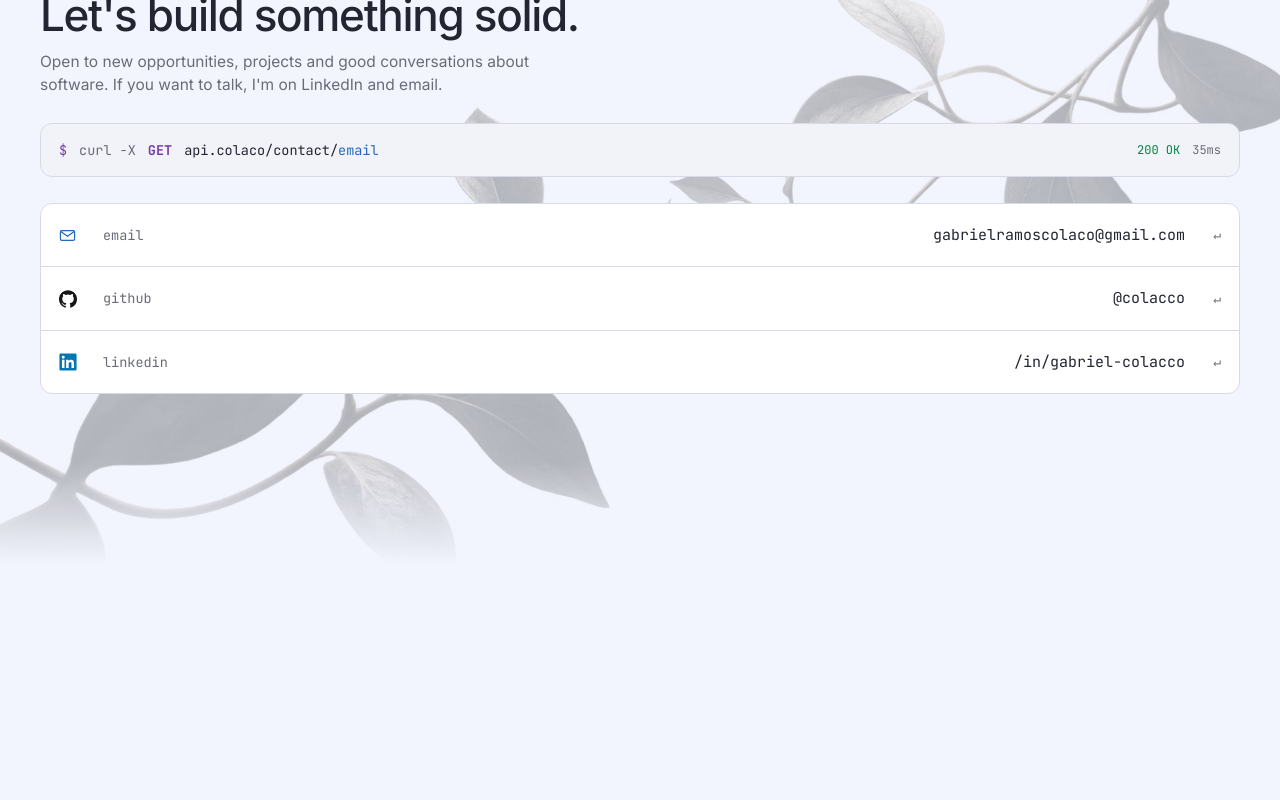
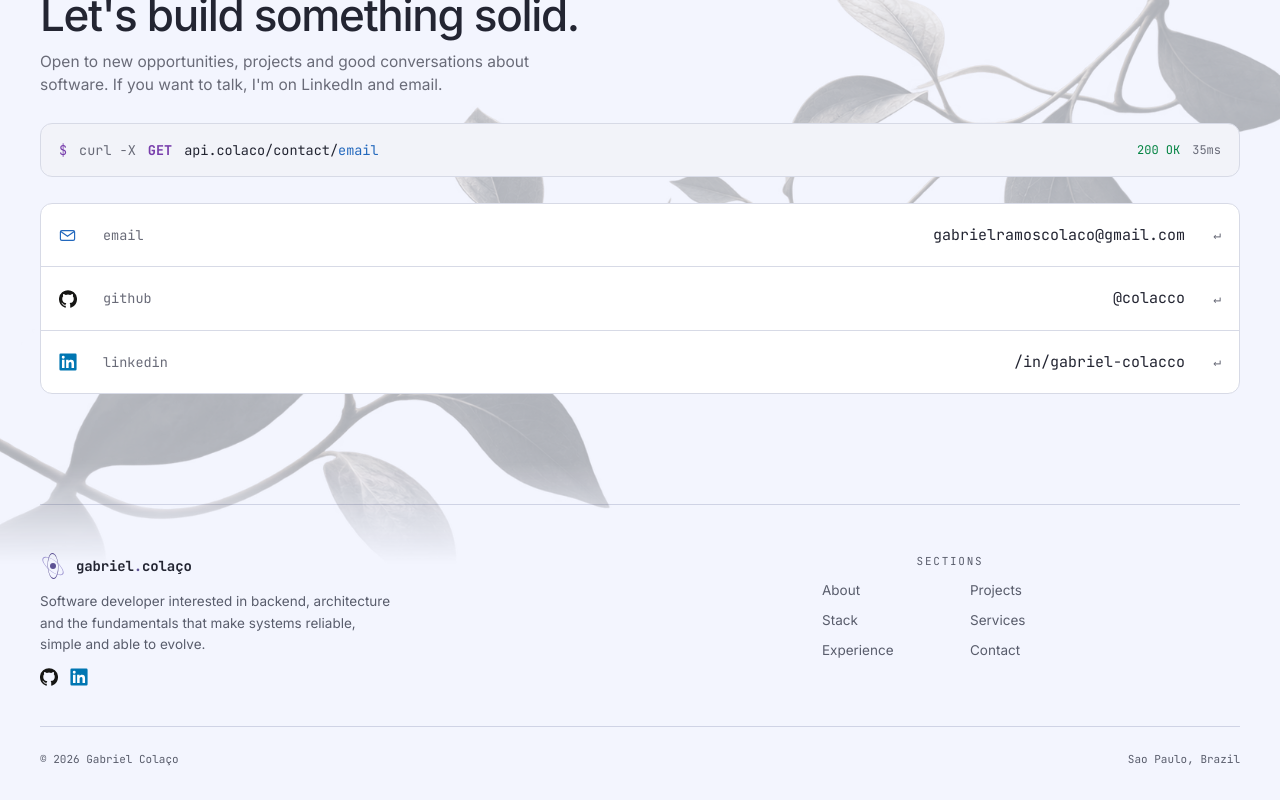
Before and after one commit to colacco/personal-portfolio, a React (Vite) app: page / in a window 1280 px wide. Shown: the part 4790-5590 px from the top of the page. Before the commit the page ends 5354 px from the top, so only its background shows below. Built offline with nearby package versions, Linux system fonts and the light colour scheme.

Commit message:
feat(footer): add footer with navigation and social links

```diff
--- a/src/App.tsx
+++ b/src/App.tsx
@@ -11,6 +11,7 @@ import { Stack } from './sections/Stack'
 import { Services } from './sections/Services'
 import { Experience } from './sections/Experience'
 import { Contact } from './sections/Contact'
+import { Footer } from './sections/Footer'
 
 function HomePage() {
   const [projectModalOpen, setProjectModalOpen] = useState(false)
@@ -29,6 +30,7 @@ function HomePage() {
         <Services />
         <Experience />
         <Contact />
+        <Footer />
       </main>
     </>
   )
--- /dev/null
+++ b/src/sections/Footer.tsx
@@ -0,0 +1,78 @@
+import githubIcon from '../assets/links/github.svg'
+import linkedinIcon from '../assets/links/LinkedIn.svg'
+import { useLang } from '../i18n/language-context'
+import { useNavItems } from '../hooks/useNavItems'
+import { LINKS } from '../i18n/copy'
+import { BrandMark } from '../components/shared/BrandMark'
+
+export function Footer() {
+  const { t } = useLang()
+  const navItems = useNavItems(t)
+
+  return (
+    <footer className="border-pf-border border-t pt-12 pb-8">
+      <div className="grid grid-cols-1 items-start gap-10 sm:grid-cols-2">
+        <div className="flex max-w-95 flex-col gap-3">
+          <BrandMark
+            label={
+              <>
+                gabriel<span className="text-pf-accent">.</span>colaço
+              </>
+            }
+          />
+          <p className="text-pf-muted max-w-[42ch] text-[13.5px] leading-[1.6] text-pretty">
+            {t.heroSub}
+          </p>
+          <div className="flex items-center gap-3">
+            <a
+              href={LINKS.github}
+              target="_blank"
+              rel="noopener"
+              aria-label="GitHub"
+              className="text-pf-muted hover:text-pf-accent inline-flex transition-colors duration-250"
+            >
+              <img
+                src={githubIcon}
+                alt=""
+                className="h-4.5 w-4.5 dark:invert"
+              />
+            </a>
+            <a
+              href={LINKS.linkedin}
+              target="_blank"
+              rel="noopener"
+              aria-label="LinkedIn"
+              className="text-pf-muted hover:text-pf-accent inline-flex transition-colors duration-250"
+            >
+              <img src={linkedinIcon} alt="" className="h-4.5 w-4.5" />
+            </a>
+          </div>
+        </div>
+
+        <nav aria-label="Footer" className="flex flex-col items-center">
+          <div className="grid w-64 grid-cols-2 gap-x-10 gap-y-2.5">
+            <p className="text-pf-muted col-span-2 text-center font-mono text-[11px] tracking-[0.16em] uppercase">
+              {t.footerSections}
+            </p>
+            {navItems.map((item) => (
+              <a
+                key={item.href}
+                href={item.href}
+                className="text-pf-muted hover:text-pf-text text-[13.5px] no-underline transition-colors duration-250"
+              >
+                {item.label}
+              </a>
+            ))}
+          </div>
+        </nav>
+      </div>
+
+      <div className="border-pf-border mt-10 flex flex-wrap items-center justify-between gap-2.5 border-t pt-6">
+        <p className="text-pf-muted font-mono text-[11px]">
+          © 2026 Gabriel Colaço
+        </p>
+        <p className="text-pf-muted font-mono text-[11px]">{t.footer}</p>
+      </div>
+    </footer>
+  )
+}
```
